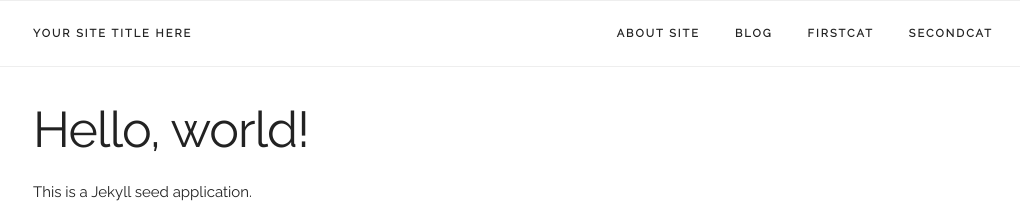
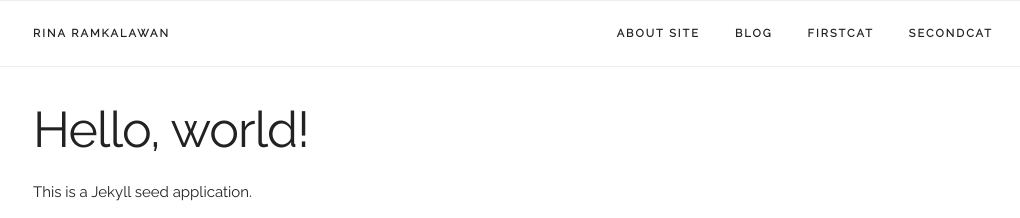
Before and after one commit to rinarama/karinaramkalawan, a Jekyll site: the page built from _static/index.html, in a window 1280 px wide. Shown: the top 218 px of the page, without its empty margins (127-1147 px from the left). Built offline with Jekyll 4.4.1, drawn with Linux system fonts in a browser that asks for light colours.

Commit message:
U/pdate yaml

```diff
--- a/_config.yml
+++ b/_config.yml
@@ -16,15 +16,15 @@
 baseurl:          ''
 
 # Site settings
-title: Your Site Title Here
+title: Rina Ramkalawan
 
 description: > # this means to ignore newlines until "baseurl:"
   Your site description here.
 
 author:
-  name:    'Awesome McAwesome'
-  twitter: your_twitter_username
-  github:  your_github_username
+  name:    'Rina Ramkalawan'
+  twitter: rinaramakalawan
+  github:  rinarama
 
   # This photo will be used in the about section
   photo:   http://somewebsite.com/my_awesome_image.jpg
```
